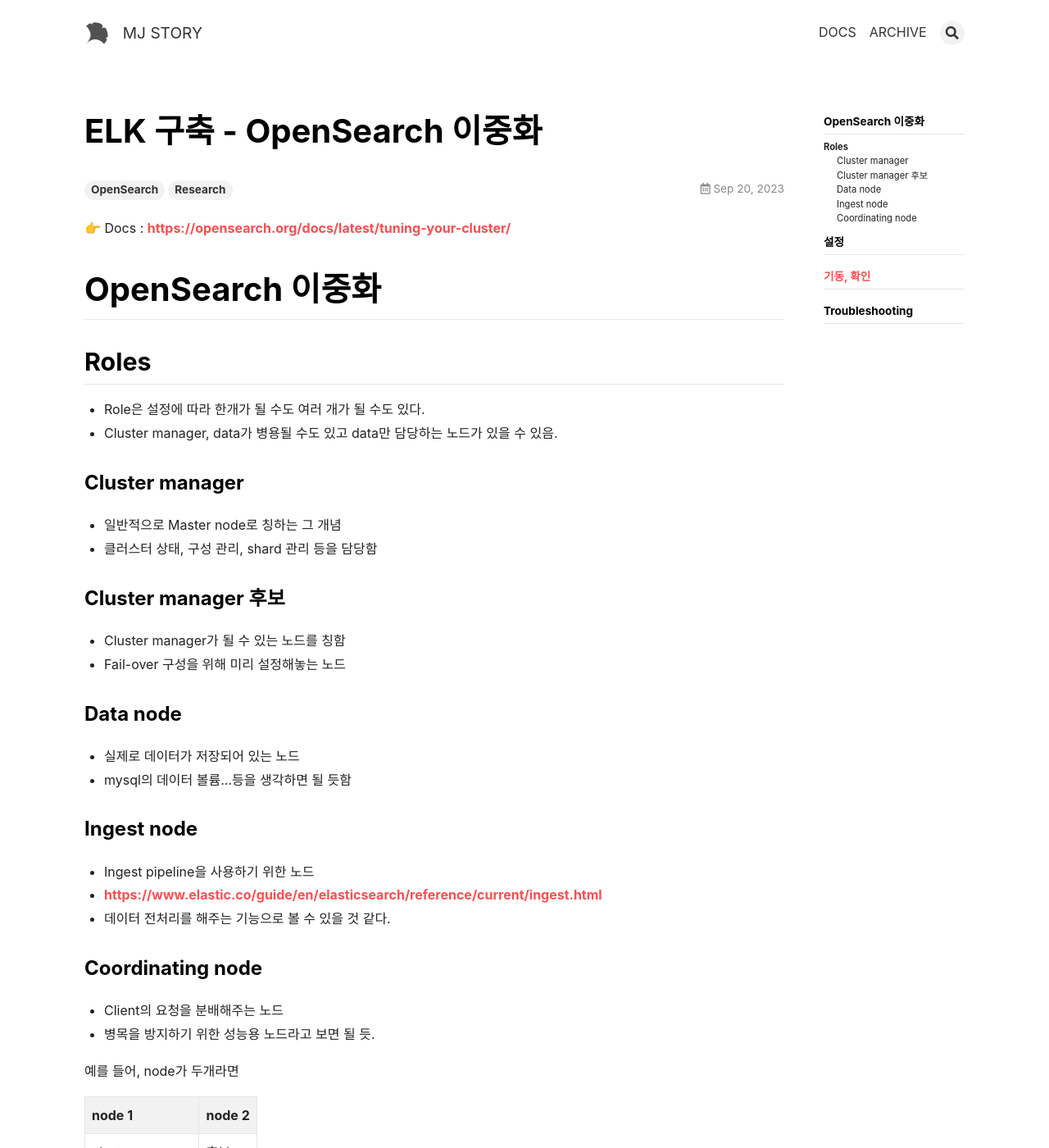
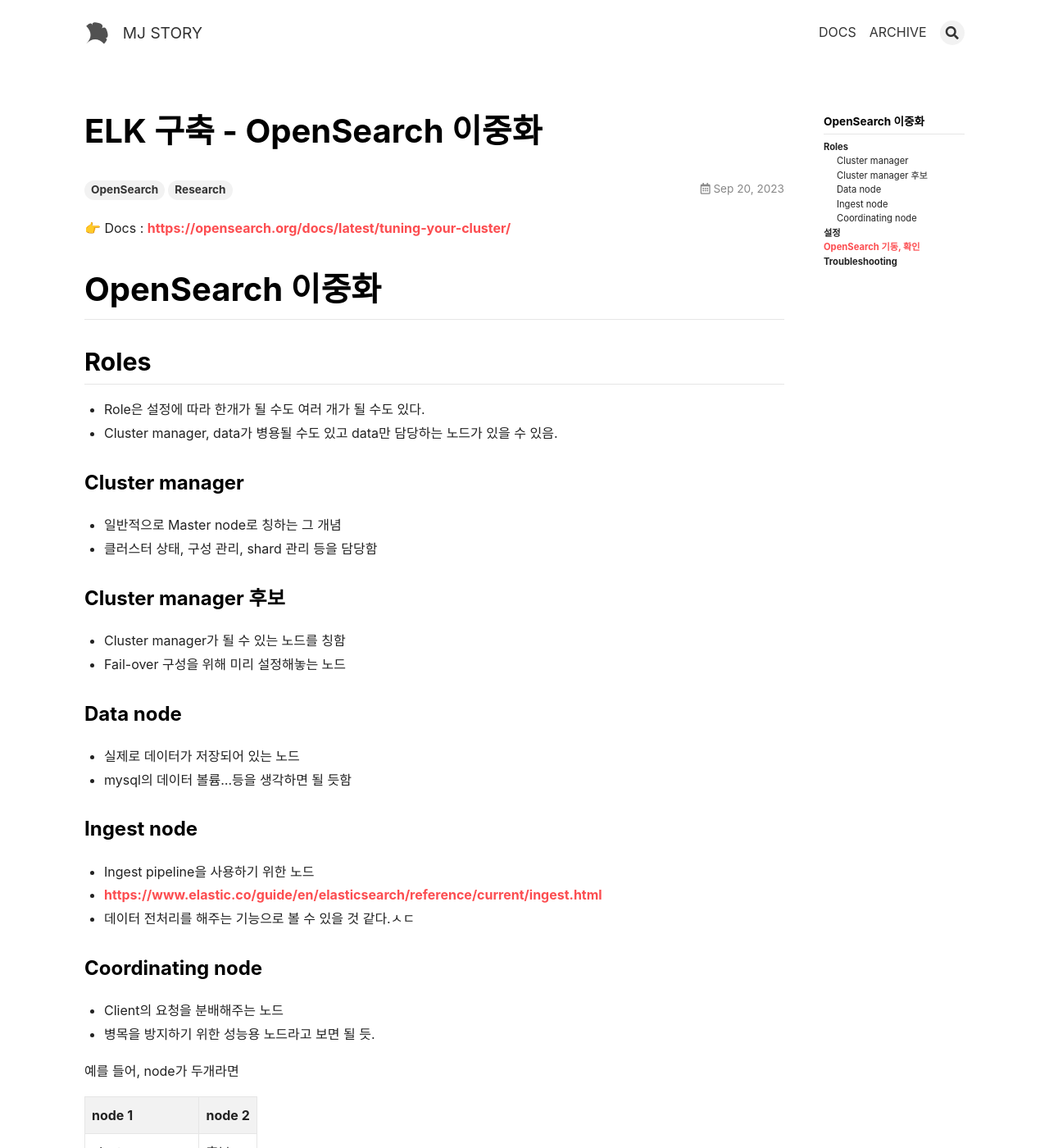
Before and after one commit to cloudnine-mj/cloudnine-mj.github.io, a Jekyll site: the page built from _posts/2023-09-20-OpenSearch 이중화.md, in a window 1280 px wide and 1400 px high. Shown: the whole window at 82% size. Built offline with Jekyll 4.4.1, drawn with Linux system fonts in a browser that asks for light colours; nearby versions of some CDN libraries; some of the changed text lies outside the part shown.

Commit message:
opensearch modified2

````diff
--- a/_posts/2023-09-20-OpenSearch 이중화.md
+++ b/_posts/2023-09-20-OpenSearch 이중화.md
@@ -34,7 +34,7 @@ tags: [OpenSearch, Research]
 
 - Ingest pipeline을 사용하기 위한 노드
 - [https://www.elastic.co/guide/en/elasticsearch/reference/current/ingest.html](https://www.elastic.co/guide/en/elasticsearch/reference/current/ingest.html)
-- 데이터 전처리를 해주는 기능으로 볼 수 있을 것 같다.
+- 데이터 전처리를 해주는 기능으로 볼 수 있을 것 같다.ㅅㄷ
 
 ### Coordinating node
 
@@ -57,7 +57,7 @@ tags: [OpenSearch, Research]
 
 이런 식으로도 구성할 수 있을 것이다.
 
-# 설정
+## 설정
 
 - 해당 설정으로 진행
 
@@ -120,7 +120,7 @@ node.roles: [master, data]
 
 ```
 
-# 기동, 확인
+## OpenSearch 기동, 확인
 
 
 
@@ -143,7 +143,7 @@ ip            heap.percent ram.percent cpu load_1m load_5m load_15m node.role no
 
 ```
 
-# Troubleshooting
+## Troubleshooting
 
 - Cluster uuid 에러
 
````
